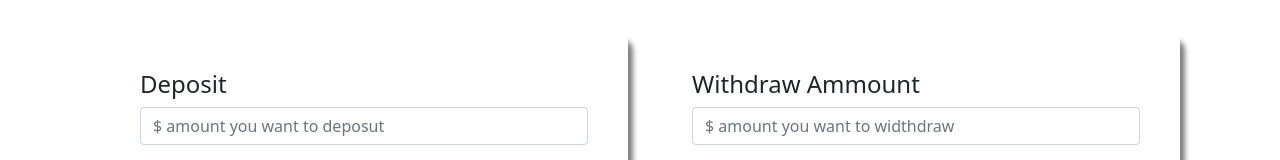
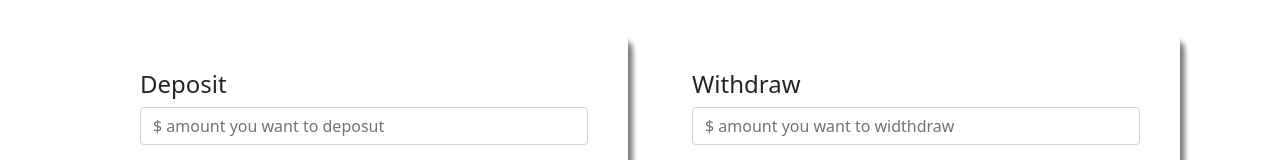
Before and after one commit to developermdimranislam/Sonali-Bank, a plain HTML site: page index.html in a window 1280 px wide. Both pictures are taken after a click on the button "Enter". Shown: the part 238-398 px from the top of the page. Drawn offline with nearby package versions, Linux system fonts and the light colour scheme.

Commit message:
creating my first repo

```diff
--- a/index.html
+++ b/index.html
@@ -54,7 +54,7 @@
             </div>
             <div class="col-md-6">
                 <div class="submit-area">
-                    <h4>Withdraw Ammount</h4>
+                    <h4>Withdraw</h4>
                     <input id="withdrawAmount" type="text" class="form-control" placeholder="$ amount you want to widthdraw">
                     <br>
                     <button id="addWithdraw" class="btn btn-success">Withdraw</button>
```
